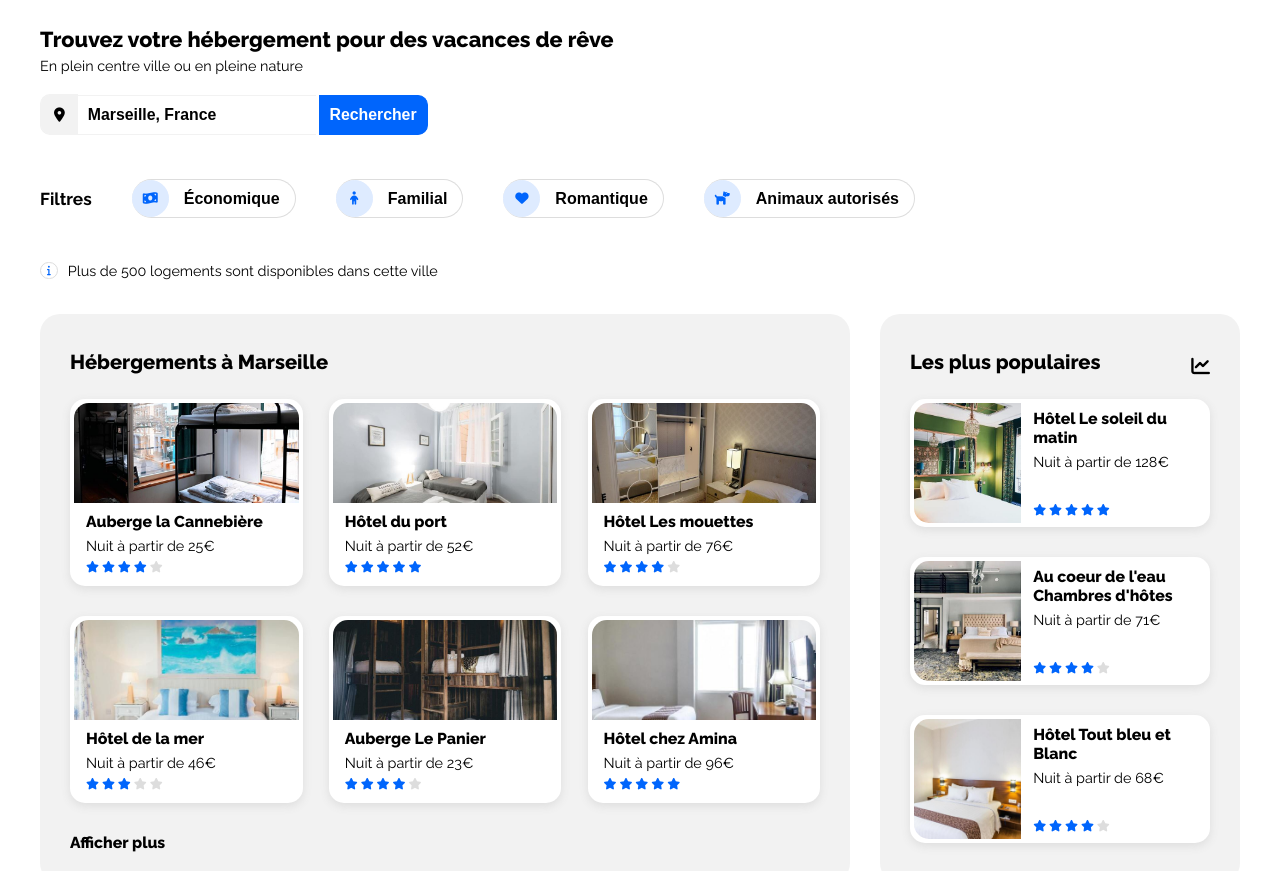
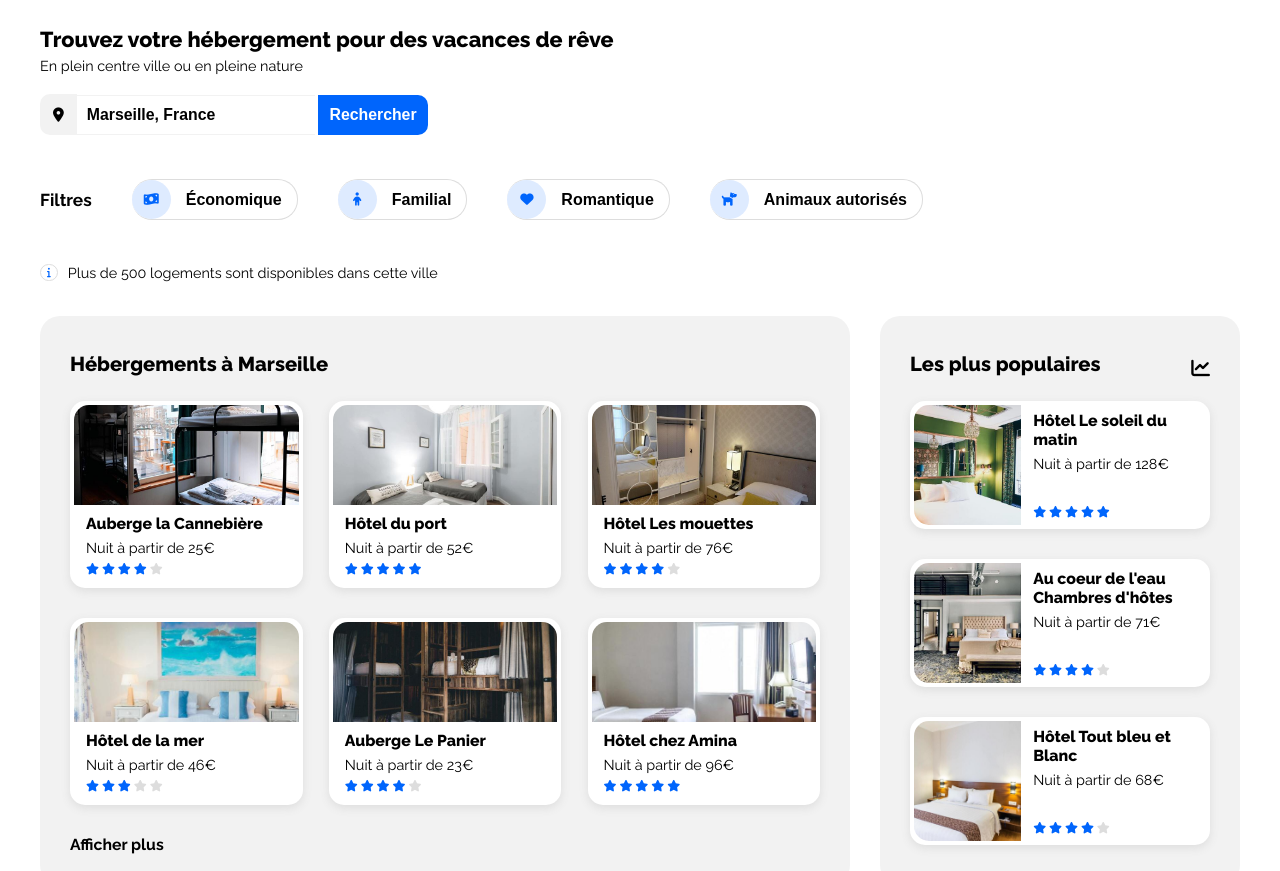
Before and after one commit to delphinedg/DelphineDuong_2_09052021, a plain HTML site: page index.html in a window 1280 px wide. Shown: the part 81-952 px from the top of the page. Drawn offline with Linux system fonts and the light colour scheme.

Commit message:
suppression des bordures sur les icones et modification de la graisse du mot afficher plus

```diff
--- a/style.css
+++ b/style.css
@@ -96,9 +96,8 @@ nav a:hover, nav a:active, nav a:focus{
 
 #icon_mapmarker{
      background-color: #F2F2F2;
-     padding: 11px 13px 11px 13px;
+     padding: 12px 13px 12px 13px;
      border-radius: 10px 0 0 10px;
-     border: 1px solid #F2F2F2;
      border-right: none;
  }
 
@@ -116,6 +115,7 @@ input{
 input[type=search]{
     border-top: 1px solid #F2F2F2;
     border-bottom: 1px solid #F2F2F2;
+    padding: 10px;
 }
 
 input[type=submit]{
@@ -123,8 +123,8 @@ input[type=submit]{
     color: #fff;
     cursor: pointer;
     border-radius: 0 10px 10px 0;
-    border: 1px solid #0065FC;
     border-left: none;
+    padding: 11px;
 }
 
 #container_filters{
@@ -165,11 +165,10 @@ input[type=submit]{
 
 .icon{
     color: #0065FC;
-    padding: 10px;
+    padding: 12px;
     background-color: #DEEBFF;
     width: 15px;
     height: 15px;
-    border: 1px solid #DEEBFF;
 }
 
 .button, .icon{
@@ -242,7 +241,7 @@ input[type=submit]{
 #afficher a{
     text-decoration: none;
     color: #000;
-    font-weight: 800;
+    font-weight: 700;
 }
 
 #afficher a:hover{
@@ -650,11 +649,10 @@ footer{
         display: inline;
         background-color:#0065FC;
         color: #fff;
-        padding: 12px;
+        padding: 13px 14px;
         border-radius: 10px;
-        border: 1px solid #0065FC;
+        border: none;
         font-size: 1em;
-
     }
 
     #container_hebergement{
```
